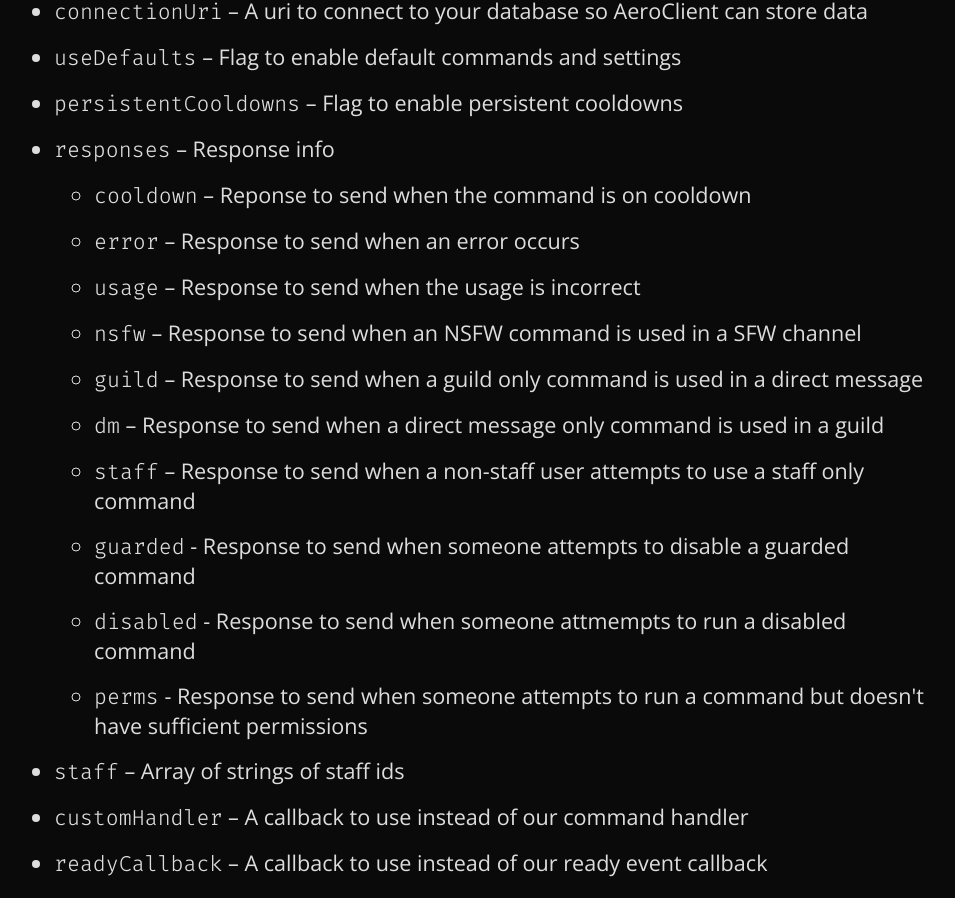
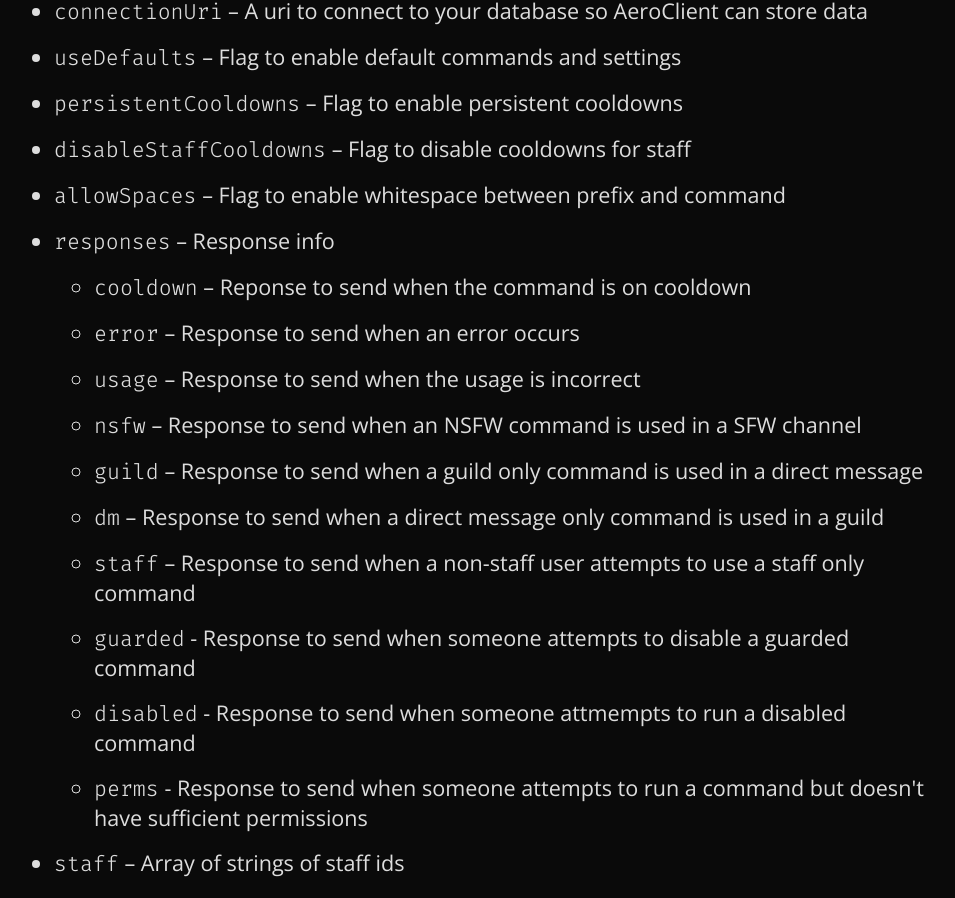
Before and after one commit to aero-ware/aeroclient, a React (Create React App) app: page / in a window 1280 px wide. Shown: the part 3139-4037 px from the top of the page, without its empty margins (311-1266 px from the left). Built offline with nearby package versions, Linux system fonts and the light colour scheme.

Commit message:
new options

```diff
--- a/src/App.tsx
+++ b/src/App.tsx
@@ -324,6 +324,14 @@
                                 <li>
                                     <code>persistentCooldowns</code> – Flag to enable persistent
                                     cooldowns
+                                </li>
+                                <li>
+                                    <code>disableStaffCooldowns</code> – Flag to disable
+                                    cooldowns for staff
+                                </li>
+                                <li>
+                                    <code>allowSpaces</code> – Flag to enable whitespace between
+                                    prefix and command
                                 </li>
                                 <li>
                                     <code>responses</code> – Response info
```
